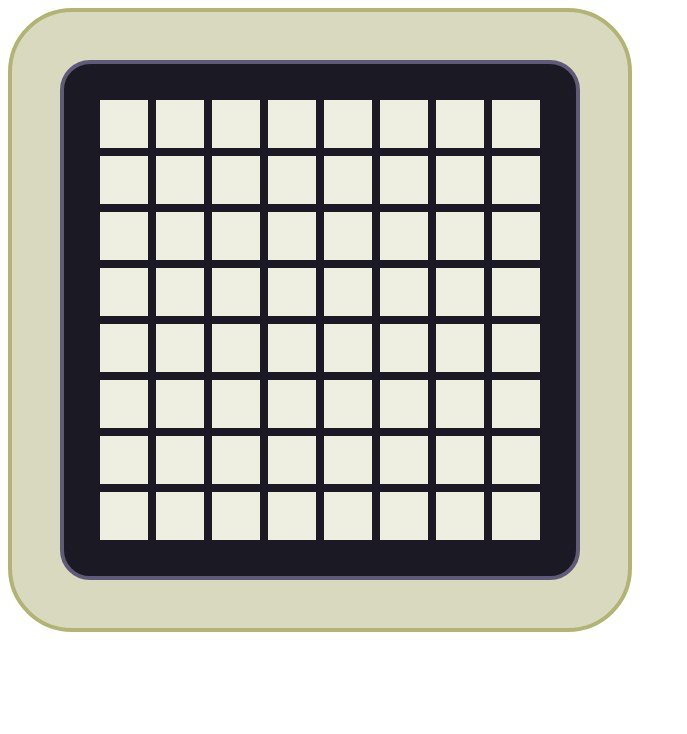
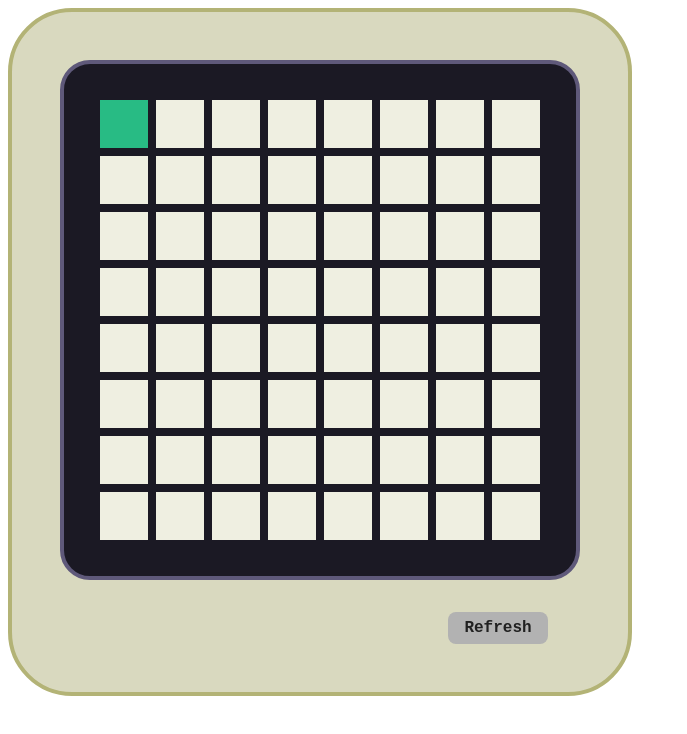
Before and after one commit to JuanRassa/typescript-gamified, a website: page src/index.html in a window 1280 px wide. Both pictures are taken after a click on the button 124 px from the left and 124 px from the top of the page. Shown: the whole page, without its empty margins (0-687 px from the left). Drawn offline with Linux system fonts and the light colour scheme.

Commit message:
Level done with bonus (refresh button).

```diff
--- a/src/index.html
+++ b/src/index.html
@@ -13,6 +13,9 @@
     <div id="canvas">
 
     </div>
+    <div id="buttons">
+      <button id="refresh" onclick="window.location.reload()">Refresh</button>
+    </div>
   </div>
   <script src="index.js"></script>
 </body>
--- a/src/index.js
+++ b/src/index.js
@@ -2,19 +2,43 @@
 const pixels = [];
 function createPixel(pixel) {
     const pixelBtn = document.createElement('button');
+    pixelBtn.setAttribute('data-x-coordinate', pixel.x.toString());
+    pixelBtn.setAttribute('data-y-coordinate', pixel.y.toString());
+    pixelBtn.setAttribute('data-active', pixel.active.toString());
+    pixelBtn.classList.add('pixelBtn');
+    pixelBtn.id = `${pixel.x}-${pixel.y}`;
+    pixelBtn.onclick = function () {
+        updateState(pixel.x, pixel.y);
+        refreshCanvas();
+    };
     return pixelBtn;
 }
+function updateState(x, y) {
+    const pixelToUpdate = pixels.find(p => p.x == x && p.y == y);
+    if (pixelToUpdate)
+        pixelToUpdate.active = !pixelToUpdate.active;
+}
 function createCanvas() {
-    const canvasColumns = 8;
-    const canvasRows = 8;
+    const canvasSize = 8;
+    // const canvasColumns = 8;
+    // const canvasRows = 8;
     const canvas = document.getElementById('canvas');
-    for (let x = 0; x < canvasColumns; x++) {
-        for (let y = 0; y < canvasRows; y++) {
+    for (let x = 0; x < canvasSize; x++) {
+        for (let y = 0; y < canvasSize; y++) {
             pixels.push({ x: x, y: y, active: false });
             const pixelBtn = createPixel({ x: x, y: y, active: false });
             canvas === null || canvas === void 0 ? void 0 : canvas.append(pixelBtn);
         }
     }
-    console.table(pixels);
+    // console.table(pixels);
+}
+function refreshCanvas() {
+    for (const p of pixels) {
+        const pixelBtn = document.getElementById(`${p.x}-${p.y}`);
+        if (pixelBtn) {
+            console.log(typeof pixelBtn);
+            pixelBtn.style.backgroundColor = p.active ? '#28bb84' : '#efefe1';
+        }
+    }
 }
 createCanvas();
--- a/src/styles.css
+++ b/src/styles.css
@@ -36,3 +36,25 @@
 
   background-color: var(--bg-btn-canvas);
 }
+#buttons {
+  display: flex;
+  gap: 16px;
+  text-align: right;
+  padding: 32px 32px 0px 32px;
+  justify-content: flex-end;
+}
+
+#buttons > button {
+  border: none;
+  border-radius: 8px;
+  height: 32px;
+  font-size: medium;
+  cursor: pointer;
+}
+#buttons > #refresh {
+  background-color: #b2b2b2;
+  color: #212121;
+  font-family: 'Courier New', Courier, monospace;
+  font-weight: bold;
+  width: 100px;
+}
```
Also changed, not shown: src/index.ts (+31 -5 lines).
